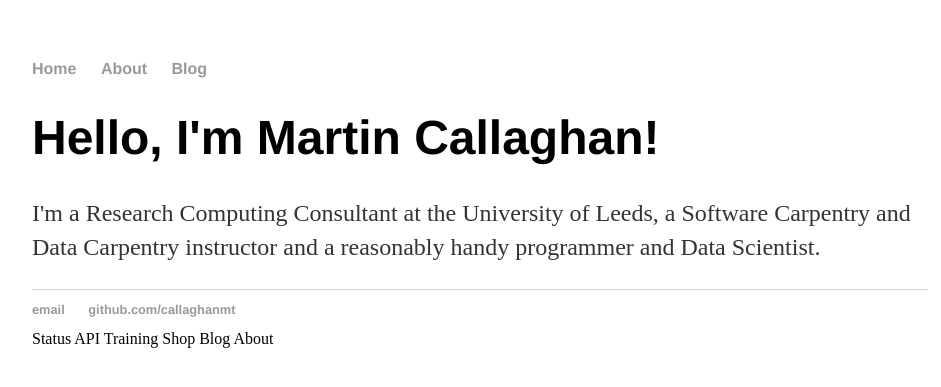
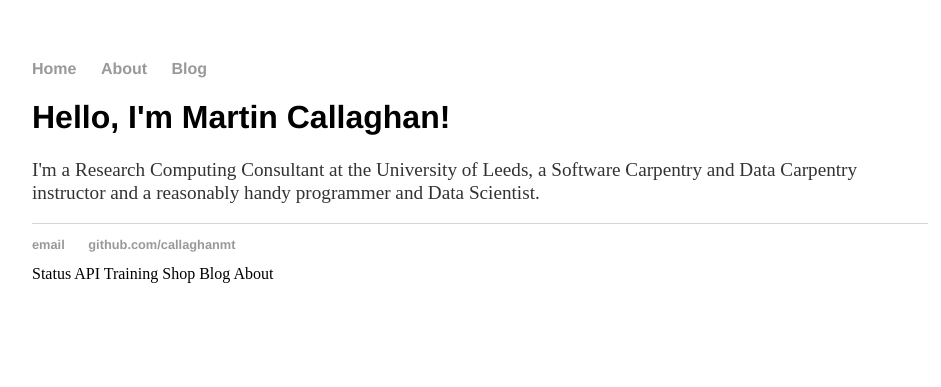
Before and after one commit to callaghanmt/callaghanmt.github.io, a Jekyll site: the page built from index.html, in a window 1280 px wide. Shown: the top 387 px of the page, without its empty margins (160-1101 px from the left). Built offline with Jekyll 4.4.1, drawn with Linux system fonts in a browser that asks for light colours.

Commit message:
Update main.css
Adjusted size

```diff
--- a/css/main.css
+++ b/css/main.css
@@ -20,12 +20,12 @@ a:hover {
     text-decoration: underline;
 }
 h1 {
-    font-size: 3em;
+    font-size: 2em;
     font-family:'Helvetica', 'Arial', 'Sans-Serif';
 }
 p {
-    font-size: 1.5em;
-    line-height: 1.4em;
+    font-size: 1.2em;
+    line-height: 1.2em;
     color: #333;
 }
 footer {
@@ -35,7 +35,7 @@ footer {
 
 ul.posts {
     margin: 20px auto 40px;
-    font-size: 1.5em;
+    font-size: 1.2em;
 }
 
 ul.posts li {
```
